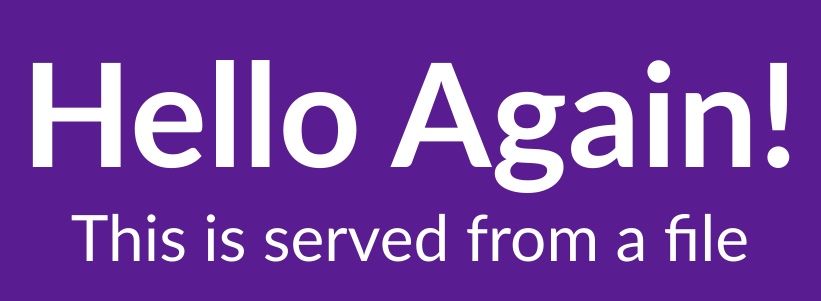
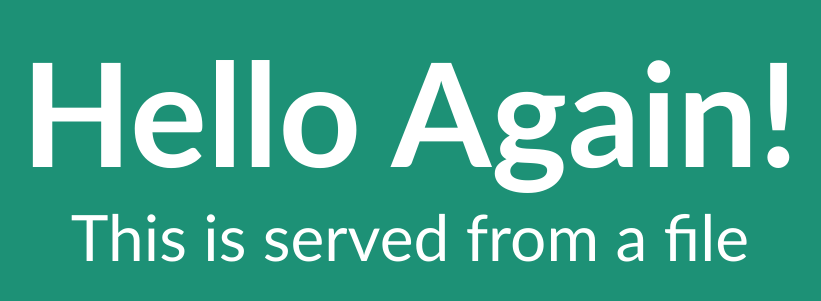
Before and after one commit to jithset/node-web, a website: page index.html in a window 1280 px wide. Shown: the part 175-476 px from the top of the page, without its empty margins (230-1051 px from the left). Drawn offline with Linux system fonts and the light colour scheme.

Commit message:
Update index.html

```diff
--- a/index.html
+++ b/index.html
@@ -19,7 +19,7 @@
             width: 100%;
             height: 100%;
             position: relative;
-            background-color: rgb(90 29 145);
+            background-color: rgb(29 145 118);
         }
 
         .center {
```
